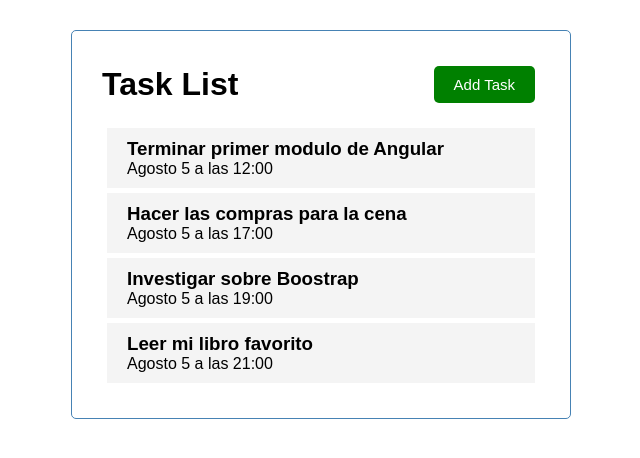
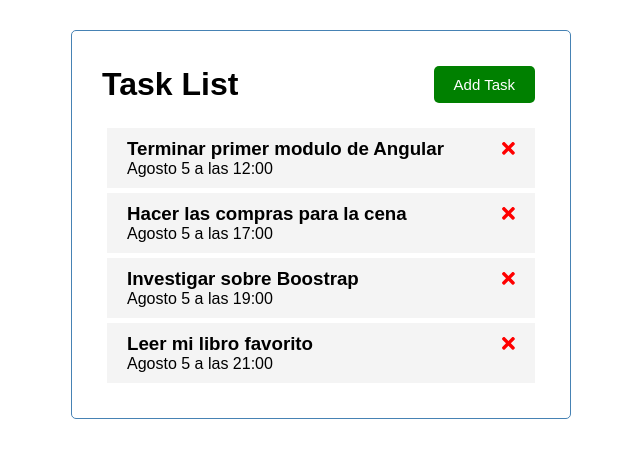
Before and after one commit to FranciscoTramontini/My_Task_List, an Angular app: page / in a window 1280 px wide. Shown: the top 458 px of the page, without its empty margins (319-959 px from the left). Built offline with nearby package versions, Linux system fonts and the light colour scheme.

Commit message:
componente de lista de items

```diff
--- a/package.json
+++ b/package.json
@@ -18,6 +18,9 @@
     "@angular/platform-browser": "~13.0.0",
     "@angular/platform-browser-dynamic": "~13.0.0",
     "@angular/router": "~13.0.0",
+    "@fortawesome/angular-fontawesome": "^0.10.1",
+    "@fortawesome/fontawesome-svg-core": "~1.2.36",
+    "@fortawesome/free-solid-svg-icons": "^5.15.4",
     "rxjs": "~7.4.0",
     "tslib": "^2.3.0",
     "zone.js": "~0.11.4"
--- a/src/app/app.module.ts
+++ b/src/app/app.module.ts
@@ -6,6 +6,7 @@
 import { ButtonComponent } from './components/button/button.component';
 import { TasksComponent } from './components/tasks/tasks.component';
 import { TasksItemComponent } from './components/tasks-item/tasks-item.component';
+import { FontAwesomeModule } from '@fortawesome/angular-fontawesome';
 
 @NgModule({
   declarations: [
@@ -16,7 +17,8 @@
     TasksItemComponent
   ],
   imports: [
-    BrowserModule
+    BrowserModule,
+    FontAwesomeModule
   ],
   providers: [],
   bootstrap: [AppComponent]
--- a/src/app/components/tasks-item/tasks-item.component.html
+++ b/src/app/components/tasks-item/tasks-item.component.html
@@ -1,5 +1,13 @@
 <div class="task">
-    <h3>{{task.text}}</h3>
-    <p>{{task.day}}</p>
+    <h3>
+        {{task.text}}
+        <fa-icon
+            [icon]="faTimes"
+            [ngStyle] = "{'color': 'red'}"
+        ></fa-icon>
+    </h3>
+    <p>
+        {{task.day}}
+    </p>
 
 </div>
--- a/src/app/components/tasks-item/tasks-item.component.ts
+++ b/src/app/components/tasks-item/tasks-item.component.ts
@@ -1,6 +1,8 @@
 import { Component, OnInit, Input } from '@angular/core';
 import {Task} from '../../task'
 import {TASKS} from '../../mosk-tasks'
+import {faTimes} from '@fortawesome/free-solid-svg-icons'
+
 @Component({
   selector: 'app-tasks-item',
   templateUrl: './tasks-item.component.html',
@@ -8,6 +10,7 @@
 })
 export class TasksItemComponent implements OnInit {
   @Input() task: Task = TASKS[0];
+  faTimes = faTimes;
 
   constructor() { }
 
--- a/src/app/components/tasks/tasks.component.ts
+++ b/src/app/components/tasks/tasks.component.ts
@@ -9,6 +9,7 @@
 })
 export class TasksComponent implements OnInit {
   tasks: Task[] = TASKS;
+
   constructor() { }
 
   ngOnInit(): void {
```
Also changed, not shown: 1 other file (tests, documents, lock files or other folders).
